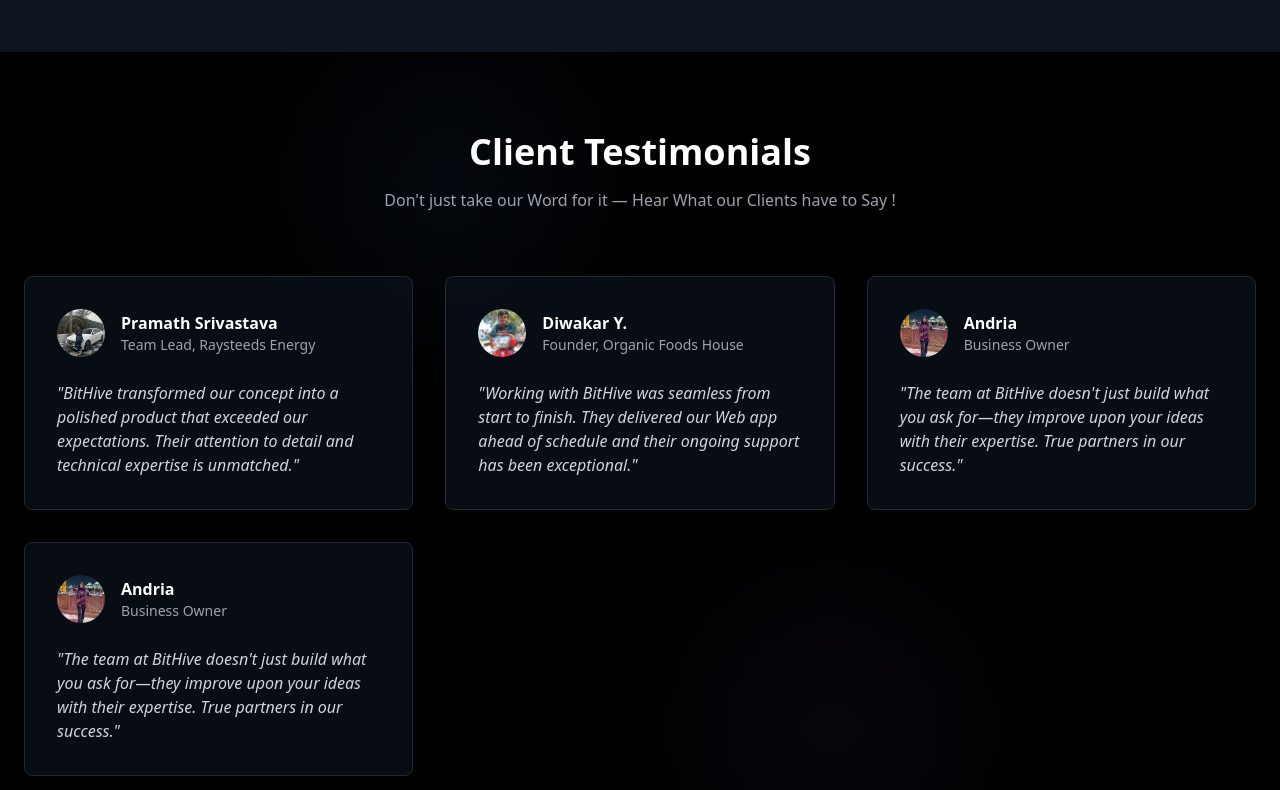
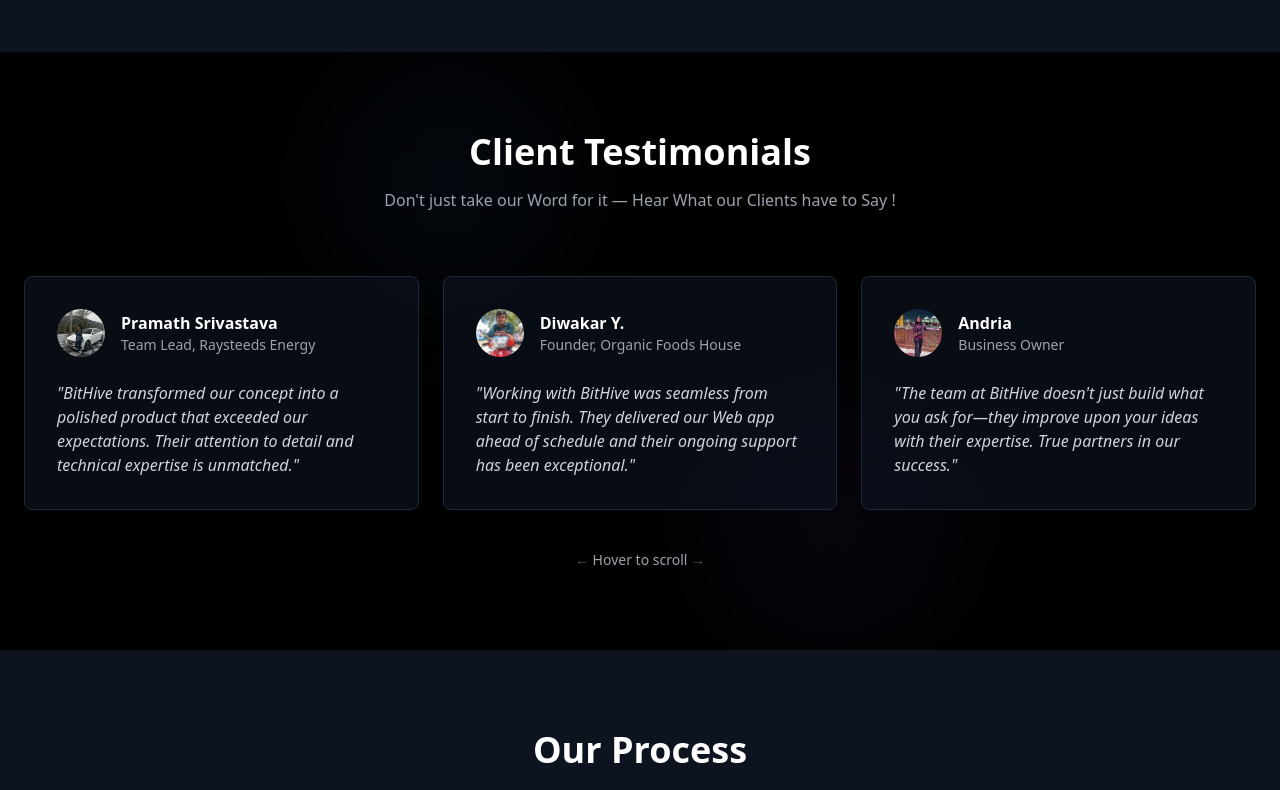
Before and after one commit to BitHiveTechnologies/BitHive-Website, a Next.js app: page / in a window 1280 px wide. Shown: the part 3060-3850 px from the top of the page. Built offline with nearby package versions, Linux system fonts and the light colour scheme.

Commit message:
No actually it should slide automatically when the cursor goes over it

```diff
--- a/app/page.tsx
+++ b/app/page.tsx
@@ -835,48 +835,53 @@
                             !{' '}
                         </p>{' '}
                     </div>{' '}
-                    <div className="grid grid-cols-1 md:grid-cols-3 gap-8" data-oid="80qw04:">
+                    <div
+                        className={`flex overflow-x-auto pb-4 space-x-6 scrollbar-hide snap-x snap-mandatory ${testimonials.length > 3 ? 'hover:overflow-x-scroll' : ''}`}
+                        style={{
+                            scrollbarWidth: 'none',
+                            msOverflowStyle: 'none',
+                            scrollBehavior: 'smooth',
+                        }}
+                    >
                         {' '}
                         {testimonials.map((testimonial, index) => (
                             <div
                                 key={index}
-                                className="bg-gray-900/50 backdrop-blur-sm p-8 rounded-lg border border-gray-800"
-                                data-oid=".0oylnn"
+                                className="bg-gray-900/50 backdrop-blur-sm p-8 rounded-lg border border-gray-800 flex-shrink-0 w-full md:w-[calc(33.333%-16px)] snap-center transition-transform duration-300 hover:scale-105"
+                                style={{ minWidth: '280px' }}
                             >
                                 {' '}
-                                <div className="flex items-center mb-6" data-oid="0_jskm5">
-                                    {' '}
-                                    <div
-                                        className="w-12 h-12 rounded-full overflow-hidden mr-4"
-                                        data-oid="uea.zze"
-                                    >
+                                <div className="flex items-center mb-6">
+                                    {' '}
+                                    <div className="w-12 h-12 rounded-full overflow-hidden mr-4">
                                         {' '}
                                         <img
                                             src={testimonial.image}
                                             alt={testimonial.name}
                                             className="w-full h-full object-cover"
-                                            data-oid="yk11sdb"
                                         />{' '}
                                     </div>{' '}
-                                    <div data-oid="dakmj:6">
-                                        {' '}
-                                        <h4 className="font-semibold" data-oid="rhtfp5n">
-                                            {' '}
-                                            {testimonial.name}{' '}
-                                        </h4>{' '}
-                                        <p className="text-gray-400 text-sm" data-oid="g65k-o1">
+                                    <div>
+                                        {' '}
+                                        <h4 className="font-semibold"> {testimonial.name} </h4>{' '}
+                                        <p className="text-gray-400 text-sm">
                                             {' '}
                                             {testimonial.role}{' '}
                                         </p>{' '}
                                     </div>{' '}
                                 </div>{' '}
-                                <p className="text-gray-300 italic" data-oid="es:uxyp">
-                                    {' '}
-                                    "{testimonial.quote}"{' '}
-                                </p>{' '}
+                                <p className="text-gray-300 italic"> "{testimonial.quote}" </p>{' '}
                             </div>
                         ))}{' '}
                     </div>{' '}
+                    {testimonials.length > 3 && (
+                        <div className="flex justify-center mt-6 space-x-2">
+                            <p className="text-gray-400 text-sm">
+                                <span className="animate-pulse">←</span> Hover to scroll{' '}
+                                <span className="animate-pulse">→</span>
+                            </p>
+                        </div>
+                    )}
                 </div>{' '}
                 {/* Abstract background elements */}{' '}
                 <div
```
